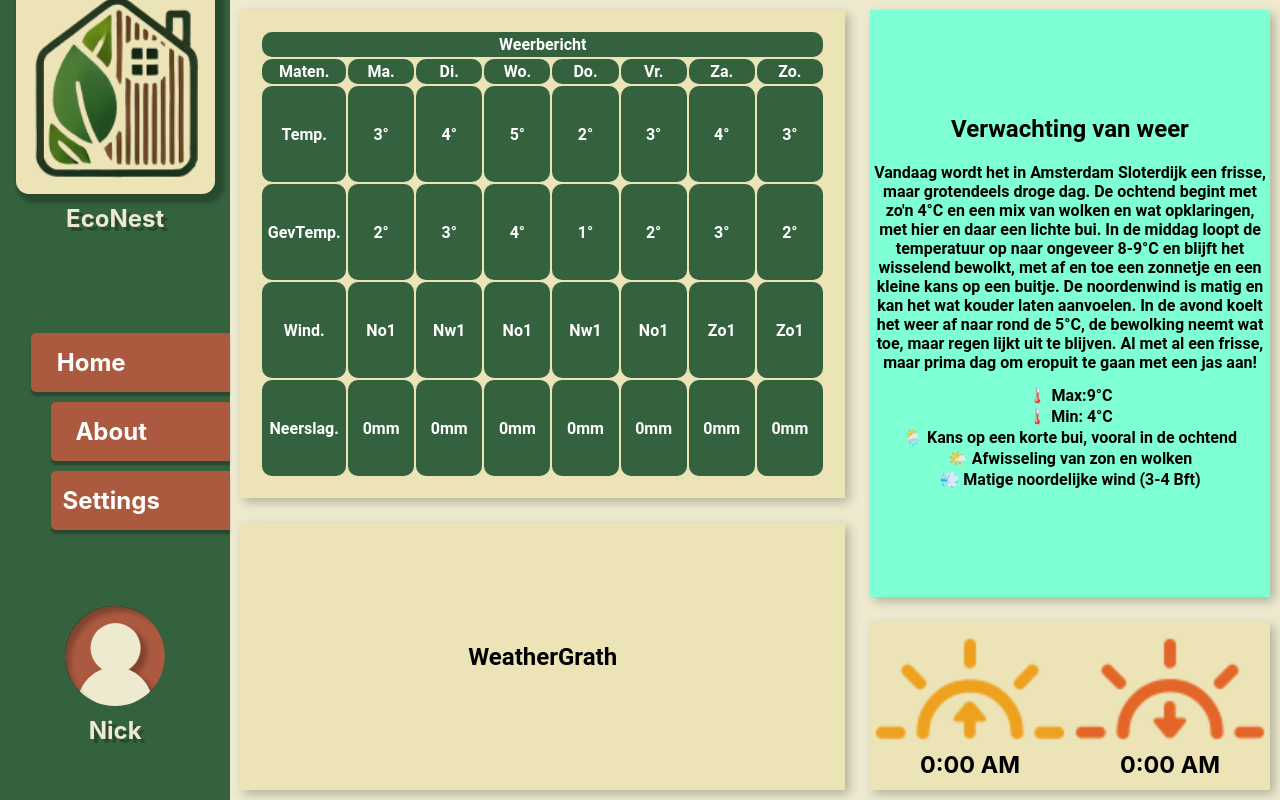
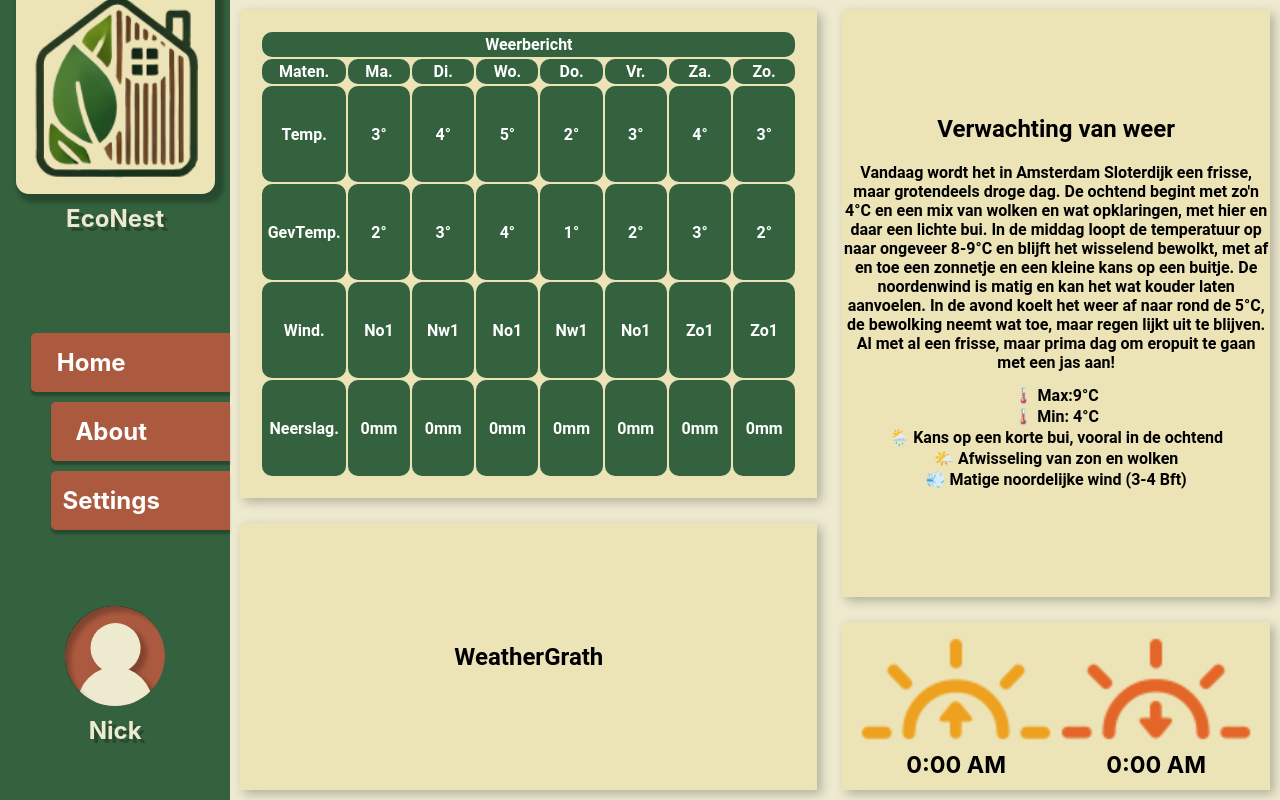
Before and after one commit to Jesper826/EcoNest, a PHP site: page / in a window 1280 px wide. Run offline with PHP 8.4, Linux system fonts and the light colour scheme.

Commit message:
upadete pipi poepoe

```diff
--- a/css/ActueleTemp.css
+++ b/css/ActueleTemp.css
@@ -1,15 +1,7 @@
 #ActueleTemp{
+    display:flex;
     text-align: center;
-    background: aquamarine;
     font-weight: bold;
-}
-#ActueleTemp > p>img{
-    width: 100px;
-    height: 100px;
-}
-
-#ActueleTemp {
-    display:flex;
 }
 
 #ActueleTemp > div {
@@ -18,5 +10,4 @@
     justify-content: center;
     align-items: center;
     gap: 10px;
-
 }
--- a/css/main.css
+++ b/css/main.css
@@ -204,7 +204,7 @@ img {
         "weatherGrath tempbuiten"
         "weatherGrath zon";
     grid-template-rows: 5fr 1fr 2fr;
-    grid-template-columns: 2fr 1fr;
+    grid-template-columns: 4fr 3fr;
     gap: 5px;
 }
 
```
